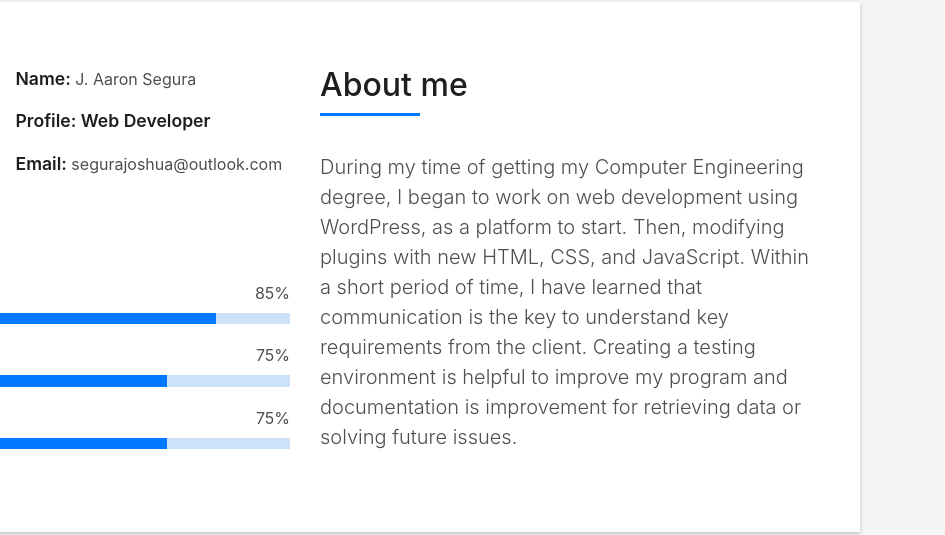
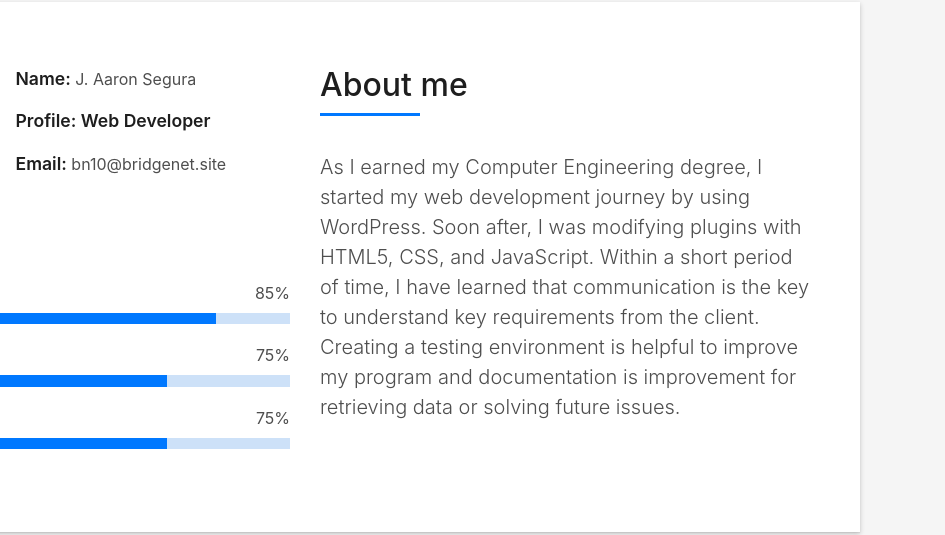
Before and after one commit to SegNova/Website_Portfolio, a plain HTML site: page index.html in a window 1280 px wide. Shown: the part 862-1397 px from the top of the page, 335-1280 px from the left. Drawn offline with Linux system fonts and the light colour scheme; files whose address does not match are found by name.

Commit message:
update email address

```diff
--- a/index.html
+++ b/index.html
@@ -105,7 +105,7 @@
                     <div class="about-info">
                       <p><span class="title-s">Name: </span> <span>J. Aaron Segura</span></p>
                       <p><span class="title-s">Profile: Web Developer </span> <span></span></p>
-                      <p><span class="title-s">Email: </span> <span>segurajoshua@outlook.com</span></p>
+                      <p><span class="title-s">Email: </span> <span>bn10@bridgenet.site</span></p>
                       <!--<p><span class="title-s">Phone: </span> <span>(617) 557-0089</span></p>-->
                     </div>
                   </div>
@@ -142,9 +142,7 @@
                     </h5>
                   </div>
                   <p class="lead">
-                    During my time of getting my Computer Engineering degree, I began to work on web development using
-                    WordPress,
-                    as a platform to start. Then, modifying plugins with new HTML, CSS, and JavaScript.
+                    As I earned my Computer Engineering degree, I started my web development journey by using WordPress. Soon after, I was modifying plugins with HTML5, CSS, and JavaScript.
                     Within a short period of time, I have learned that communication is the key to understand key
                     requirements from the client. Creating a testing environment is helpful to improve my program and
                     documentation is improvement for retrieving data or solving future issues.
@@ -354,7 +352,7 @@
               <div class="work-content">
                 <div class="row">
                   <div class="col-sm-8">
-                    <h2 class="w-title"> <a href="https://github.com/SegNova/QuizApp" target="_blank">Quiz App</a></h2>
+                    <h2 class="w-title"> <a href="https://segnova.github.io/QuizApp/" target="_blank">Quiz App</a></h2>
                     <div class="w-more">
                       <span class="w-ctegory">Projects</span> / <span class="w-date">12 July 2020</span>
                     </div>
@@ -719,7 +717,7 @@
                           <ul class="list-ico">
                             <!-- <li><span class="ion-ios-location"></span> 329 WASHINGTON ST BOSTON, MA 02108</li>
                            <li><span class="ion-ios-telephone"></span> (617) 557-0089</li>-->
-                            <li><span class="ion-email"></span> segurajoshua@outlook.com</li>
+                            <li><span class="ion-email"></span>bn10@bridgenet.site</li>
                           </ul>
                         </div>
                         <div class="socials">
```
Also changed, not shown: 1 other file.
